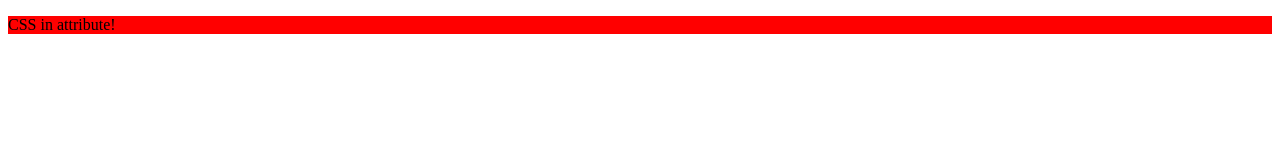
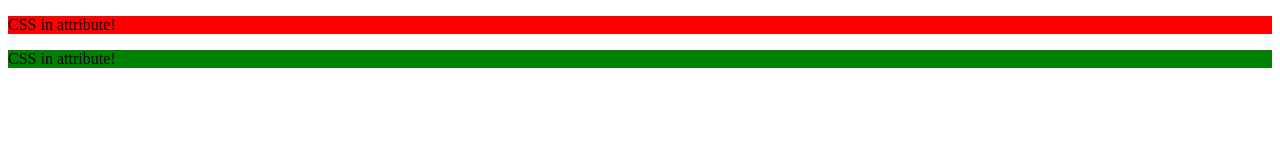
Before and after one commit to Julioclma/css-in-attribute, a plain HTML site: page index.html in a window 1280 px wide. Drawn offline with Linux system fonts and the light colour scheme.

Commit message:
adding css in an attribute with name

```diff
--- a/index.html
+++ b/index.html
@@ -10,11 +10,16 @@
 [title]{
     background-color: red;
 }
+
+[title="especify"]{
+    background-color: green;
+}
 </style>
 
 <body>
 
     <p title="">CSS in attribute!</p>
+    <p title="especify">CSS in attribute!</p>
 
 </body>
 </html>
```
